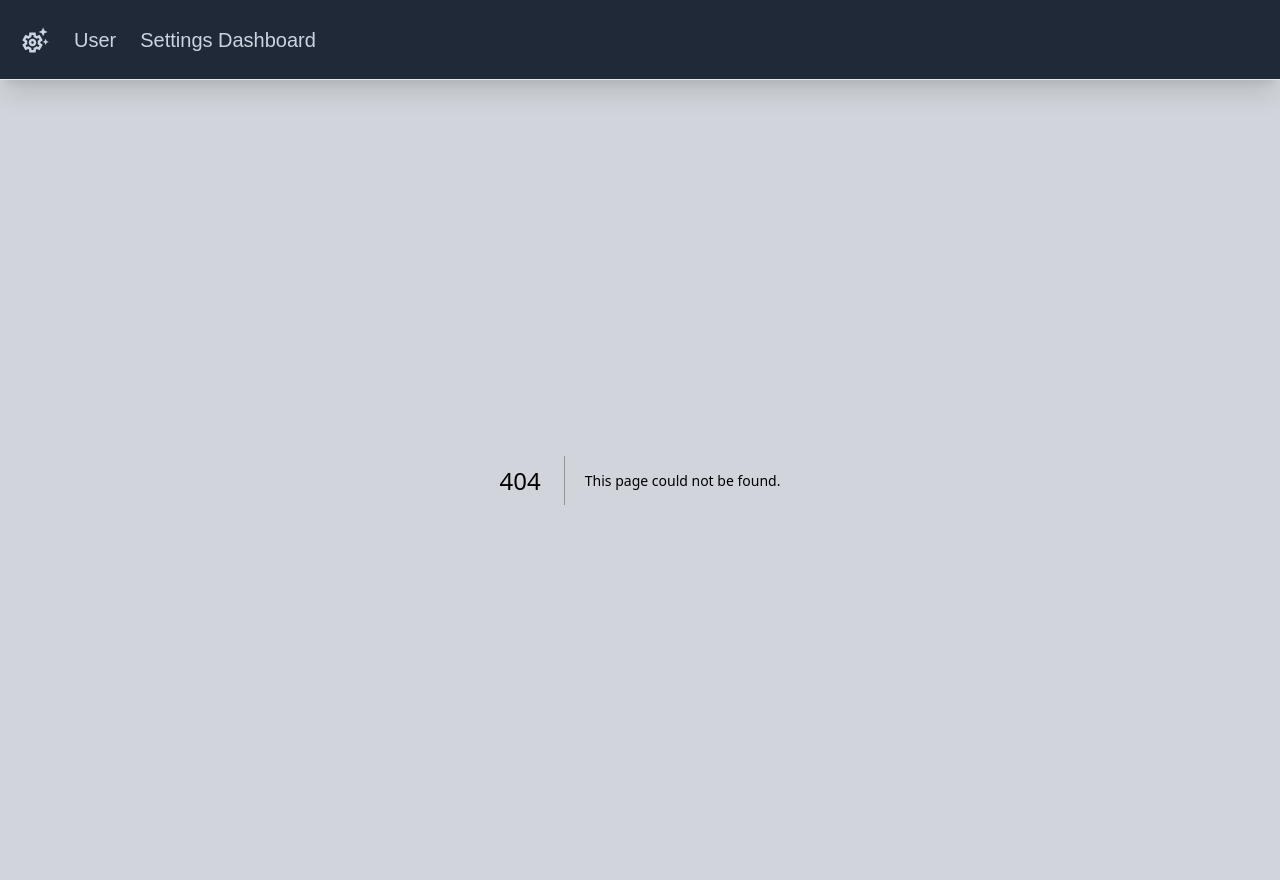
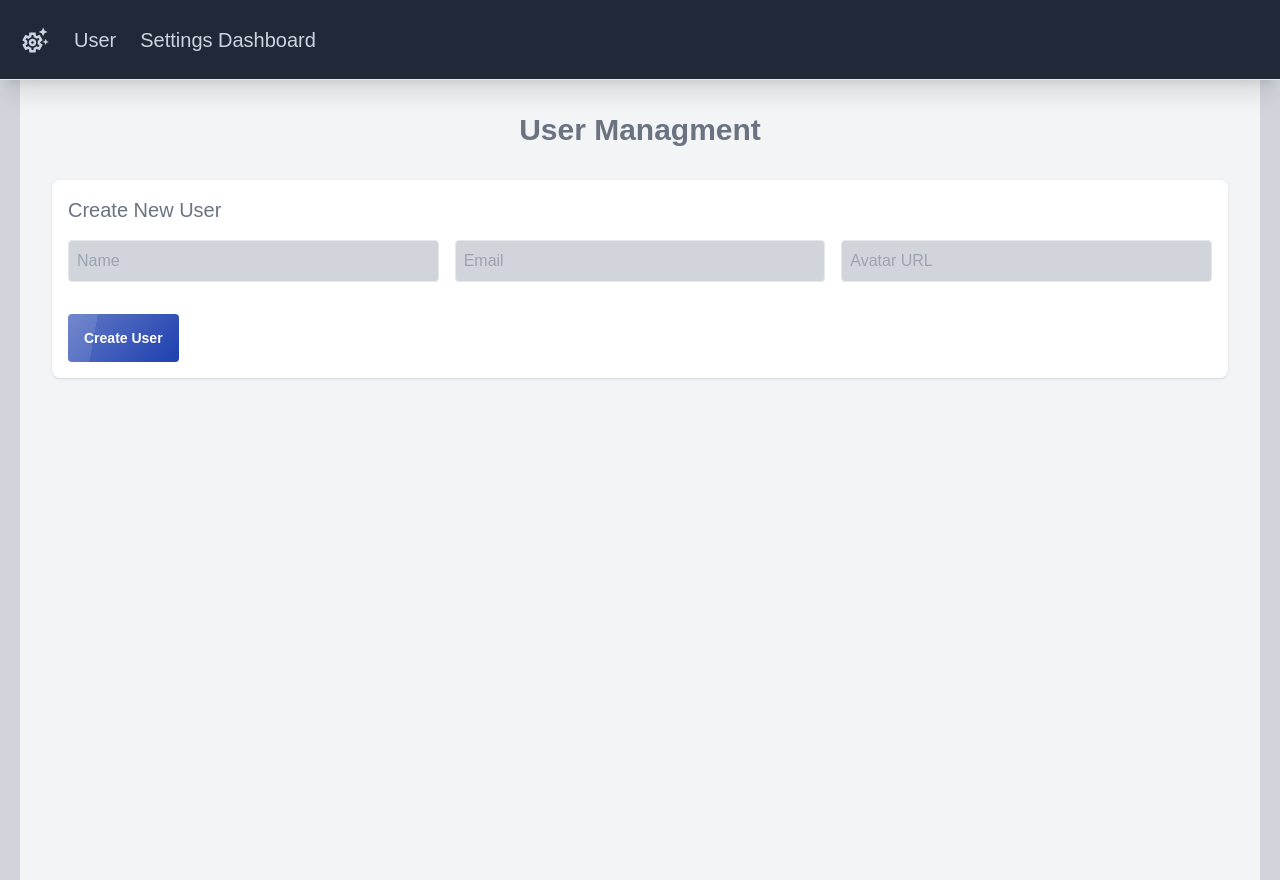
Before and after one commit to carolCase/settings_project_fullstack, a Next.js app: page /users in a window 1280 px wide. Before the commit this address had no page. Built offline with nearby package versions, Linux system fonts and the light colour scheme.

Commit message:
Feat- create user and set admin

```diff
--- a/app/components/NavBar.tsx
+++ b/app/components/NavBar.tsx
@@ -30,7 +30,7 @@ export default function NavBar() {
         <li>
           <Link
             className="text-slate-300 hover:text-white text-xl"
-            href="/user"
+            href="/users"
           >
             User
           </Link>
--- a/app/user/page.tsx
+++ /dev/null
@@ -1,11 +0,0 @@
-export default function User() {
-  return (
-    <main>
-      <ul>
-        <li>mamma</li>
-        <li>pappa</li>
-        <li>barn</li>
-      </ul>
-    </main>
-  )
-}
--- /dev/null
+++ b/app/users/page.tsx
@@ -0,0 +1,135 @@
+"use client"
+
+import { useEffect, useState } from "react"
+import Image from "next/image"
+
+interface User {
+  id: number
+  name: string
+  email: string
+  avatar: string
+  isAdmin: boolean
+}
+
+export default function User() {
+  const [users, setUsers] = useState<User[]>([])
+  const [newUser, setNewUser] = useState({
+    name: "",
+    email: "",
+    avatar: "",
+    isAdmin: false,
+  })
+
+  useEffect(() => {
+    fetch("localhost:8000/api/users")
+      .then((res) => res.json())
+      .then((data) => setUsers(data))
+      .catch((err) => console.error(err))
+  }, [])
+
+  const handleCreateUser = async () => {
+    const response = await fetch("localhost:8000/api/users", {
+      method: "POST",
+      headers: { "content-type": "application/json" },
+      body: JSON.stringify(newUser),
+    })
+
+    if (response.ok) {
+      const createdUser = await response.json()
+      setUsers([...users, createdUser])
+      setNewUser({
+        name: "",
+        email: "",
+        avatar: "",
+        isAdmin: false,
+      })
+    }
+  }
+  const handleSetAdmin = (id: number) => {
+    setUsers(
+      users.map((user) =>
+        user.id === id ? { ...user, isAdmin: !user.isAdmin } : user
+      )
+    )
+
+    fetch("/api/users/${id}", {
+      method: "PATCH",
+      headers: { "content-type": "application/json" },
+      body: JSON.stringify({
+        isAdmin: !users.find((u) => u.id === id)?.isAdmin,
+      }),
+    })
+  }
+
+  return (
+    <div className="min-h-screen bg-gray-100 p-8">
+      <h1 className="text-3xl font-semibold text-center text-gray-500 mb-8">
+        User Managment
+      </h1>
+      <div className="mb-6 p-4 bg-white shadow rounded-lg">
+        <h2 className="text-xl font-medium text-gray-500 mb-4">
+          Create New User
+        </h2>
+        <div className="grid grid-cols-1 md:grid-cols-3 gap-4">
+          <input
+            type="text"
+            placeholder="Name"
+            value={newUser.name}
+            onChange={(e) => setNewUser({ ...newUser, name: e.target.value })}
+            className="p-2 border rounded bg-gray-300"
+          />
+
+          <input
+            type="text"
+            placeholder="Email"
+            value={newUser.email}
+            onChange={(e) => setNewUser({ ...newUser, email: e.target.value })}
+            className="p-2 border rounded  bg-gray-300"
+          />
+
+          <input
+            type="text"
+            placeholder="Avatar URL"
+            value={newUser.avatar}
+            onChange={(e) => setNewUser({ ...newUser, avatar: e.target.value })}
+            className="p-2 border rounded  bg-gray-300"
+          />
+          <div>
+            <button
+              onClick={handleCreateUser}
+              className="btn glass mt-4 bg-blue-800 text-white py-2 px-4 rounded hover:bg-blue-800"
+            >
+              Create User
+            </button>
+          </div>
+          <div className="grid grid-cols-1 md:grid-cols-2 lg:grid-cols-3 gap-6">
+            {users.map((user) => (
+              <div
+                key={user.id}
+                className="bg-white p-6 rounded-lg shadow-lg flex flex-col items-center"
+              >
+                <Image
+                  src={user.avatar || "/default-avatar.png"}
+                  alt={user.name}
+                  width={100}
+                  height={100}
+                  className="rounded-full mb-4"
+                />
+                <h3 className="text-lg font-medium">{user.name}</h3>
+                <p className="text-gray-600">{user.email}</p>
+                <button
+                  onClick={() => handleSetAdmin(user.id)}
+                  className={
+                    'mt-4 py-2 px-4 rounded ${user.isAdmin ? "bg-red-800" : "bg-green-500" } text-white'
+                  }
+                >
+                  {user.isAdmin ? "Nullify Admin" : "Make Admin"}
+                </button>
+              </div>
+            ))}
+          </div>
+        </div>
+      </div>
+    </div>
+  )
+}
```
